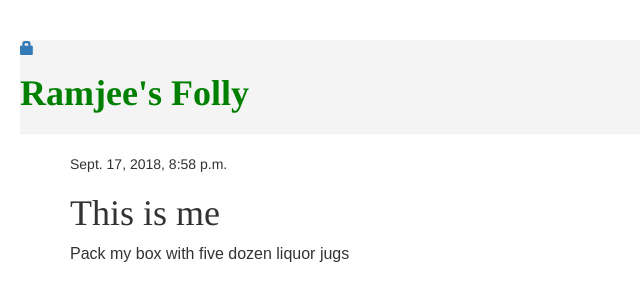
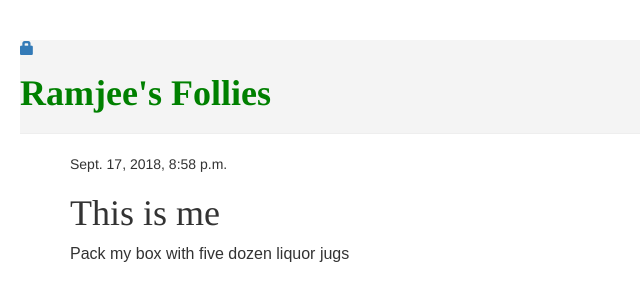
Before and after one commit to ramjeechandran/my-first-blog, a Django app: page /post/4/ in a window 1280 px wide. Shown: the top 301 px of the page, without its empty margins (0-640 px from the left). Run offline with Django 3.2, Linux system fonts and the light colour scheme; data comes from the database, SQL or seed files in the repository; some libraries are stand-ins or nearby versions; some web fonts are replaced.

Commit message:
Heading changed

```diff
--- a/blog/templates/blog/base.html
+++ b/blog/templates/blog/base.html
@@ -23,7 +23,7 @@
 {% else %}
 	    <a href="{% url 'login' %}" class="top-menu"><span class="glyphicon glyphicon-lock"></span></a>
 {% endif %}
-        <h1><a href="/">Ramjee's Folly</a></h1>
+        <h1><a href="/">Ramjee's Follies</a></h1>
     </div>
     <div class="content container">
         <div class="row">
```
